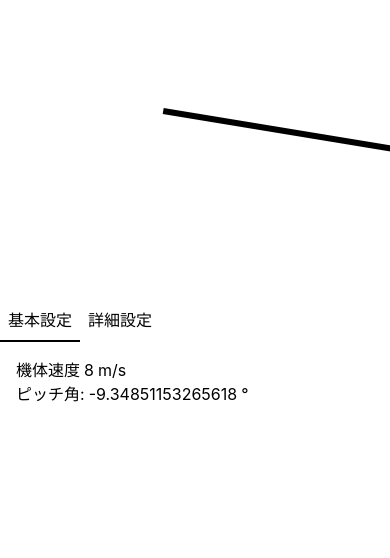
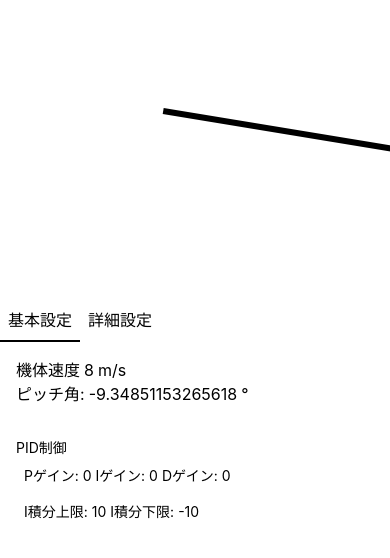
Before and after one commit to ponzu-4C9/react-physics-lab, a React (Vite) app: page / in a window 390 px wide. Shown: the top 558 px of the page. Built offline with nearby package versions, Linux system fonts and the light colour scheme.

Commit message:
PID制御のパラメータを追加し、EditableTxtコンポーネントで編集可能に変更

```diff
--- a/src/App.tsx
+++ b/src/App.tsx
@@ -24,7 +24,18 @@ export default function App() {
     l_tail: 5.79,//重心と尾翼までの長さ
     S_tail: 3.22,//エレベーターの面積
 
-    elek: 4.54//エレベーターの揚力傾斜
+    elek: 4.54,//エレベーターの揚力傾斜
+
+
+    //PID制御のためのパラメータ
+    kp: 0,
+    ki: 0,
+    kd: 0,
+
+    ipluslimit: 10,
+    iminuslimit: -10,
+
+
   });
   const p = pitchParam.current;
 
@@ -116,6 +127,18 @@ export default function App() {
         <EditableTxt def="舵角:" nowvalue={p.delta_e} onCommit={(v) => { p.delta_e = v }} unit="°" />
       </div>
       <SettingTab useRef={pitchParam} />
+      <div className="p-4 text-sm">
+        <p>PID制御</p>
+        <div className='flex p-2'>
+          <EditableTxt def="Pゲイン:" nowvalue={p.kp} onCommit={(v) => { p.kp = v }} unit="" />
+          <EditableTxt def="Iゲイン:" nowvalue={p.ki} onCommit={(v) => { p.ki = v }} unit="" />
+          <EditableTxt def="Dゲイン:" nowvalue={p.kd} onCommit={(v) => { p.kd = v }} unit="" />
+        </div>
+        <div className='flex p-2'>
+          <EditableTxt def="I積分上限:" nowvalue={p.ipluslimit} onCommit={(v) => { p.ipluslimit = v }} unit="" />
+          <EditableTxt def="I積分下限:" nowvalue={p.iminuslimit} onCommit={(v) => { p.iminuslimit = v }} unit="" />
+        </div>
+      </div>
     </div>
   )
 }
```
